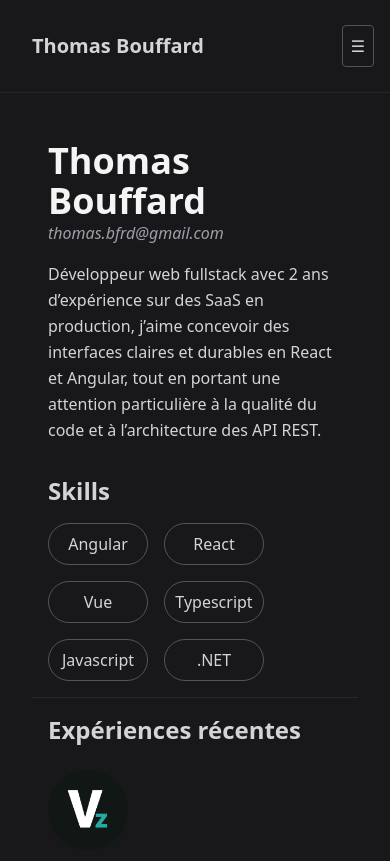
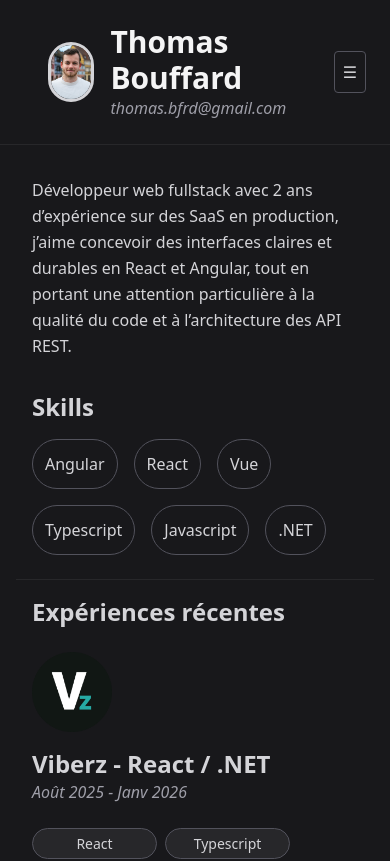
Before and after one commit to ThomasBfrd/portfolio, a Vue app: page / in a window 390 px wide. Shown: the top 861 px of the page. Built offline with nearby package versions, Linux system fonts and the light colour scheme.

Commit message:
feat: optimisation du aside responsive animé

```diff
--- a/src/App.vue
+++ b/src/App.vue
@@ -1,20 +1,33 @@
 <script setup lang="ts">
-import { ref } from 'vue';
+import { ref, watch } from 'vue';
+import Aside from './shared/components/aside.vue';
+import ProfilePicture from './shared/components/profile-picture.vue';
 import { PROFILE } from './shared/const/profile';
-import Aside from './shared/components/aside.vue';
 
 const sidebarOpen = ref(false);
 const path = ref("");
 const setSidebarOpened = (open: boolean) => sidebarOpen.value = open;
 const setRouterPath = (newPath: string) => path.value = newPath;
+
+watch(sidebarOpen, (isOpen) => {
+  document.documentElement.style.overflow = isOpen ? 'hidden' : 'auto';
+})
 </script>
 
 <template>
   <div class="bg-zinc-900">
     <div class="max-w-[1440px] flex flex-col mx-auto bg-zinc-900 text-zinc-300">
-      <div class="sm:hidden flex justify-between items-center p-4 border-b border-zinc-800">
-        <p class="font-bold text-xl p-4">{{ PROFILE.name }}</p>
-        <button @click="sidebarOpen = !sidebarOpen" class="p-2 border border-zinc-600 rounded cursor-pointer">
+      <div class="sm:hidden flex justify-between items-center border-b border-zinc-800">
+        <div class="flex items-center gap-4 ml-6 p-6">
+          <div class="h-[60px] w-[60px]">
+            <ProfilePicture class="w-full h-full" />
+          </div>
+          <div class="flex flex-col items-start">
+            <h1 class="text-3xl font-bold text-zinc-100">{{ PROFILE.name }}</h1>
+            <p class="text-md text-zinc-400 italic">{{ PROFILE.email }}</p>
+          </div>
+        </div>
+        <button @click="sidebarOpen = !sidebarOpen" class="p-2 mr-6 border border-zinc-600 rounded cursor-pointer">
           ☰
         </button>
       </div>
@@ -22,10 +35,11 @@ const setRouterPath = (newPath: string) => path.value = newPath;
       <RouterLink :to="path"></RouterLink>
       <div class="grid sm:grid-cols-[280px_1fr]">
         <Aside :sidebar-open="sidebarOpen" :set-sidebar-open="setSidebarOpened" :set-router-path="setRouterPath" />
-        <div class="min-h-screen max-w-screen w-full p-8 border-b border-zinc-800">
-          <main class="flex flex-col">
+        <div class="min-h-screen max-w-screen w-full p-4 border-b border-zinc-800">
+          <main class="flex flex-col" :class="sidebarOpen && 'overflow-hidden h-screen'">
+            <div v-if="sidebarOpen" class="md:hidden bg-zinc-950/80 h-screen fixed inset-0 z-10 backdrop-blur-[3px]"></div>
             <RouterView v-slot="{ Component }">
-              <Transition mode="out-in" enter-active-class="transition-all duration-300"
+              <Transition as="template" mode="out-in" enter-active-class="transition-all duration-300"
                 enter-from-class="opacity-0 translate-y-4" enter-to-class="opacity-100 translate-y-0"
                 leave-active-class="transition-all duration-300" leave-from-class="opacity-100 translate-y-0"
                 leave-to-class="opacity-0 -translate-y-4">
--- a/src/shared/components/activity.vue
+++ b/src/shared/components/activity.vue
@@ -1,16 +1,33 @@
 <script setup lang="ts">
+import { ref } from "vue";
 import type { Activity } from "../interfaces/activity.interface";
 
 defineProps({
     activities: Array as () => Activity[]
 })
+
+const displayImg = ref({
+    isOpened: false,
+    currentImg: ""
+});
+
+const toggleImg = () => {
+    displayImg.value.isOpened = !displayImg.value.isOpened;
+}
 </script>
 
 <template>
     <section class="border-b border-zinc-800">
         <ul class="flex flex-col gap-8">
-            <li v-for="experience in activities" :key="experience.company" class="flex flex-col gap-4 [&:not(:last-child)]:border-b border-zinc-800 pb-6">
+           <li v-for="experience in activities" :key="experience.company"
+                class="flex flex-col gap-4 [&:not(:last-child)]:border-b border-zinc-800 pb-6">
 
+              <div v-if="displayImg.isOpened && displayImg.currentImg === experience.screen" class="w-screen h-screen fixed inset-0 z-50 top-0 left-0 bg-zinc-950/80 backdrop-blur-[4px]
+                flex items-center justify-center cursor-pointer" @click="toggleImg">
+                    <div class="w-[90%] overflow-hidden rounded-md border border-zinc-700">
+                        <img :src="displayImg.currentImg" :alt="experience.title" />
+                    </div>
+                </div>
                <div class="flex flex-col sm:flex-row sm:items-center gap-4">
                     <div class="rounded-md h-[80px] w-[80px] overflow-hidden flex-shrink-0">
                         <img :src="experience.image" class="object-cover h-full w-full" alt="company-logo">
@@ -23,7 +40,7 @@ defineProps({
 
               <div class="flex flex-wrap gap-2 mt-2">
                     <span v-for="techno in experience.tools" :key="techno"
-                class="w-[140px] text-center text-[14px] text-zinc-300 border border-zinc-600 rounded-full bg-zinc-800 cursor-pointer hover:bg-zinc-700 hover:text-white transition-colors duration-200 p-1">
+                       class="w-[125px] text-center text-[14px] text-zinc-300 border border-zinc-600 rounded-full bg-zinc-800 cursor-pointer hover:bg-zinc-700 hover:text-white transition-colors duration-200 p-1">
                         {{ techno }}
                     </span>
                 </div>
@@ -34,7 +51,8 @@ defineProps({
                     </li>
                 </ul>
                 <div class="mt-4 rounded-md overflow-hidden border border-zinc-700" v-if="experience.screen">
-                <img :src="experience.screen" />
+                   <img :src="experience.screen" class="cursor-pointer"
+                        @click="() => { toggleImg(); displayImg.currentImg = experience.screen; }" />
                 </div>
             </li>
         </ul>
--- a/src/shared/components/aside.vue
+++ b/src/shared/components/aside.vue
@@ -1,6 +1,7 @@
 <script setup lang="ts">
 import { MENU_ITEMS } from '../const/menu-items';
 import About from './about.vue';
+import ProfilePicture from './profile-picture.vue';
 
 defineProps<{
     sidebarOpen: boolean;
@@ -10,9 +11,9 @@ defineProps<{
 </script>
 
 <template>
-    <aside class="bg-zinc-900 border-r border-zinc-800 p-6 flex flex-col items-center justify-start h-full gap-6
-            sm:flex-col sm:min-h-screen sm:relative sm:h-auto sm:translate-x-0" :class="{
-                'fixed z-20 top-0 left-0 h-full w-[280px] transform transition-transform duration-300': true,
+    <aside class="bg-zinc-900 border-r border-zinc-800 p-6 flex flex-col items-center justify-start h-screen md:sticky gap-4
+            sm:flex-col sm:min-h-screen sm:relative sm:h-screen sm:translate-x-0" :class="{
+                'fixed z-20 top-0 left-0 h-screen w-[280px] transform transition-transform duration-300': true,
                 '-translate-x-full': !sidebarOpen,
                 'translate-x-0': sidebarOpen
             }">
@@ -21,12 +22,12 @@ defineProps<{
             ✕
         </button>
 
-        <div
-            class="rounded-full h-[120px] w-[120px] mx-auto mb-4 overflow-hidden border-3 border-zinc-300 flex-shrink-0">
-            <img class="object-cover h-full w-full" src="/profile.jpg" alt="profile-picture">
-        </div>
+        <section class="flex flex-col items-center gap-2 mt-4 border-b border-zinc-800 pb-4 w-full">
+            <ProfilePicture />
+            <span class="text-zinc-100 text-center font-light">@thomasbfrd</span>
+        </section>
 
-        <p class="text-zinc-300 text-center">@thomasbfrd</p>
+        <h1 class="text-2xl font-bold text-zinc-100">Menu</h1>
 
         <div class="w-full">
             <ul class="flex flex-col gap-4 mt-6">
@@ -41,6 +42,6 @@ defineProps<{
                 </li>
             </ul>
         </div>
-        <About :isCentered="true" class="mt-auto justifyself-end"/>
+        <About :is-centered="true" class="mt-auto justifyself-end"/>
     </aside>
 </template>
--- /dev/null
+++ b/src/shared/components/profile-picture.vue
@@ -0,0 +1,5 @@
+<template>
+    <div class="rounded-full h-[120px] w-[120px] mx-auto overflow-hidden border-3 border-zinc-300 flex-shrink-0">
+        <img class="object-cover h-full w-full" src="/profile.jpg" alt="profile-picture">
+    </div>
+</template>
--- a/src/views/Home.vue
+++ b/src/views/Home.vue
@@ -7,20 +7,20 @@ import { RECENT_ACTIVITIES } from '@/shared/const/recent-activities';
 <template>
   <div>
     <section class="p-4">
-      <h1 class="text-4xl font-bold text-zinc-100">{{ PROFILE.name }}</h1>
-      <p class="text-md text-zinc-400 italic">{{ PROFILE.email }}</p>
-      <p class="mt-4 max-w-3xl text-zinc-300 leading-relaxed">
+      <h1 class="text-4xl font-bold text-zinc-100 hidden md:block">{{ PROFILE.name }}</h1>
+      <p class="text-md text-zinc-400 italic hidden md:block">{{ PROFILE.email }}</p>
+      <p class="md:mt-4 max-w-3xl text-zinc-300 leading-relaxed">
         Développeur web fullstack avec 2 ans d’expérience sur des SaaS en production,
         j’aime concevoir des interfaces claires et durables en React et Angular,
         tout en portant une attention particulière à la qualité du code et à l’architecture des API REST.
       </p>
     </section>
 
-    <section class="p-4 border-b border-zinc-800">
+    <section class="p-4 pb-6 border-b border-zinc-800">
       <h2 class="text-2xl font-bold mb-4">Skills</h2>
       <ul class="flex flex-wrap gap-4">
         <li v-for="skill in PROFILE.skills" :key="skill.name"
-          class="text-zinc-300 w-[100px] text-center p-2 border border-zinc-600 rounded-full cursor-pointer transition-all duration-300 ease-out relative overflow-hidden hover:font-semibold hover:scale-105 group"
+          class="text-zinc-300 text-center p-3 border border-zinc-600 rounded-full cursor-pointer transition-all duration-300 ease-out relative overflow-hidden hover:font-semibold hover:scale-105 group"
           :class="skill.background">
           <span class="group-hover:brightness-150">{{ skill.name }}</span>
         </li>
```
Lines whose indentation alone changed are shown as unchanged.
